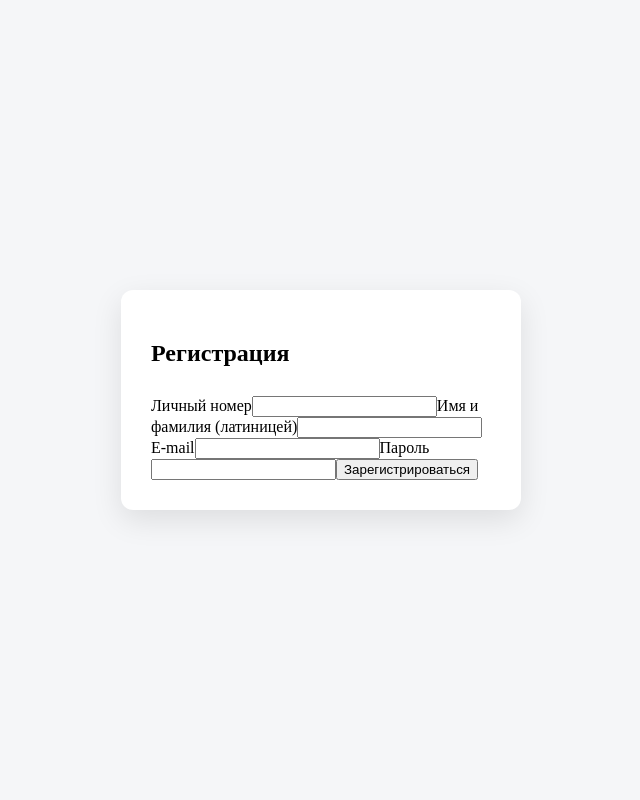
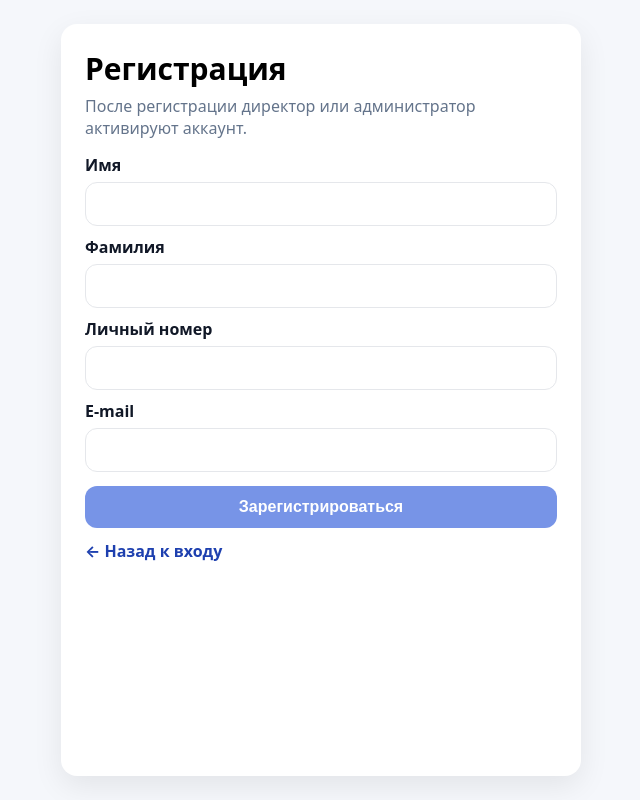
Before and after one commit to arturkarpinets77-ux/solar-e-tron, a Next.js app: page /register in a window 1280 px wide. Shown: the whole page, without its empty margins (319-959 px from the left). Built offline with nearby package versions, Linux system fonts and the light colour scheme; no server answers.

Commit message:
Update register.js

```diff
--- a/pages/register.js
+++ b/pages/register.js
@@ -1,104 +1,153 @@
-import { useState } from "react";
-import { createUserWithEmailAndPassword } from "firebase/auth";
-import { doc, setDoc, serverTimestamp } from "firebase/firestore";
+import { useMemo, useState } from "react";
+import Link from "next/link";
+import { useRouter } from "next/router";
+
 import { auth, db } from "../lib/firebaseClient";
+import { createUserWithEmailAndPassword, signOut } from "firebase/auth";
+import { doc, serverTimestamp, setDoc } from "firebase/firestore";
 
-export default function Register() {
+export default function RegisterPage() {
+  const router = useRouter();
+
+  const [firstName, setFirstName] = useState("");
+  const [lastName, setLastName] = useState("");
   const [personalNumber, setPersonalNumber] = useState("");
-  const [fullName, setFullName] = useState("");
   const [email, setEmail] = useState("");
-  const [password, setPassword] = useState("");
-  const [status, setStatus] = useState("");
 
-  const onSubmit = async (e) => {
+  const [loading, setLoading] = useState(false);
+  const [msg, setMsg] = useState("");
+
+  const canSubmit = useMemo(() => {
+    return (
+      firstName.trim().length >= 2 &&
+      lastName.trim().length >= 2 &&
+      personalNumber.trim().length >= 3 &&
+      email.trim().length >= 5
+    );
+  }, [firstName, lastName, personalNumber, email]);
+
+  async function handleRegister(e) {
     e.preventDefault();
-    setStatus("");
+    setMsg("");
 
+    const fn = firstName.trim();
+    const ln = lastName.trim();
+    const pn = personalNumber.trim();
+    const em = email.trim().toLowerCase();
+
+    setLoading(true);
     try {
-      // 1. Создаём пользователя в Firebase Auth
-      const userCredential = await createUserWithEmailAndPassword(
-        auth,
-        email,
-        password
-      );
+      // Пароль = email (как у тебя сейчас)
+      const cred = await createUserWithEmailAndPassword(auth, em, em);
+      const uid = cred.user.uid;
 
-      const uid = userCredential.user.uid;
-
-      // 2. Записываем профиль в Firestore
-      await setDoc(doc(db, "users", uid), {
-        personalNumber,
-        fullName,
-        email,
-        role: "worker", // по умолчанию
+      // Создаем профиль только при явной регистрации
+      await setDoc(doc(db, "Users", uid), {
+        email: em,
+        personalNumber: pn,
+        firstName: fn,
+        lastName: ln,
+        role: "worker",
+        status: "pending",
         createdAt: serverTimestamp(),
       });
 
-      setStatus("Регистрация успешна.");
+      // Можно разлогинить сразу и показать "ожидайте подтверждения"
+      await signOut(auth);
+
+      router.push("/login?registered=1");
     } catch (err) {
-      setStatus("Ошибка регистрации: " + err.message);
+      setMsg(err?.message || "Ошибка регистрации");
+    } finally {
+      setLoading(false);
     }
-  };
+  }
 
   return (
-    <div style={styles.page}>
+    <main style={styles.page}>
       <div style={styles.card}>
-        <h2>Регистрация</h2>
+        <h1 style={styles.h1}>Регистрация</h1>
+        <div style={styles.sub}>После регистрации директор или администратор активируют аккаунт.</div>
 
-        <form onSubmit={onSubmit}>
-          <label>Личный номер</label>
-          <input
-            value={personalNumber}
-            onChange={(e) => setPersonalNumber(e.target.value)}
-            required
-          />
+        <form onSubmit={handleRegister} style={{ marginTop: 14 }}>
+          <label style={styles.label}>Имя</label>
+          <input style={styles.input} value={firstName} onChange={(e) => setFirstName(e.target.value)} />
 
-          <label>Имя и фамилия (латиницей)</label>
-          <input
-            value={fullName}
-            onChange={(e) => setFullName(e.target.value)}
-            required
-          />
+          <label style={styles.label}>Фамилия</label>
+          <input style={styles.input} value={lastName} onChange={(e) => setLastName(e.target.value)} />
 
-          <label>E-mail</label>
-          <input
-            type="email"
-            value={email}
-            onChange={(e) => setEmail(e.target.value)}
-            required
-          />
+          <label style={styles.label}>Личный номер</label>
+          <input style={styles.input} value={personalNumber} onChange={(e) => setPersonalNumber(e.target.value)} />
 
-          <label>Пароль</label>
-          <input
-            type="password"
-            value={password}
-            onChange={(e) => setPassword(e.target.value)}
-            required
-          />
+          <label style={styles.label}>E-mail</label>
+          <input style={styles.input} value={email} onChange={(e) => setEmail(e.target.value)} />
 
-          <button type="submit">Зарегистрироваться</button>
+          <button
+            type="submit"
+            style={{ ...styles.btn, opacity: canSubmit && !loading ? 1 : 0.6 }}
+            disabled={!canSubmit || loading}
+          >
+            {loading ? "Создание..." : "Зарегистрироваться"}
+          </button>
+
+          {msg ? <div style={styles.msg}>{msg}</div> : null}
+
+          <div style={{ marginTop: 12 }}>
+            <Link href="/login" style={styles.back}>← Назад к входу</Link>
+          </div>
         </form>
-
-        {status && <div style={{ marginTop: 10 }}>{status}</div>}
       </div>
-    </div>
+    </main>
   );
 }
 
 const styles = {
   page: {
     minHeight: "100vh",
-    display: "grid",
-    placeItems: "center",
-    background: "#f5f6f8",
+    display: "flex",
+    justifyContent: "center",
+    padding: 24,
+    background: "#f5f7fb",
+    fontFamily: "system-ui, -apple-system, Segoe UI, Roboto, Arial",
   },
   card: {
-    width: 400,
-    padding: 30,
+    width: "100%",
+    maxWidth: 520,
     background: "#fff",
+    borderRadius: 16,
+    padding: 24,
+    boxShadow: "0 10px 30px rgba(0,0,0,0.08)",
+  },
+  h1: { margin: 0, fontSize: 30 },
+  sub: { color: "#64748b", marginTop: 6, lineHeight: 1.4 },
+  label: { display: "block", fontWeight: 700, color: "#111827", marginTop: 10 },
+  input: {
+    width: "100%",
+    marginTop: 6,
+    padding: "12px 12px",
     borderRadius: 12,
-    boxShadow: "0 10px 30px rgba(0,0,0,0.1)",
-    display: "flex",
-    flexDirection: "column",
-    gap: 10,
+    border: "1px solid #e5e7eb",
+    outline: "none",
+    fontSize: 16,
   },
+  btn: {
+    width: "100%",
+    marginTop: 14,
+    padding: "12px 14px",
+    borderRadius: 12,
+    border: "none",
+    background: "#1d4ed8",
+    color: "#fff",
+    fontWeight: 800,
+    fontSize: 16,
+    cursor: "pointer",
+  },
+  msg: {
+    marginTop: 12,
+    padding: 10,
+    borderRadius: 12,
+    background: "#f1f5f9",
+    color: "#0f172a",
+  },
+  back: { color: "#1e40af", textDecoration: "none", fontWeight: 700 },
 };
```
